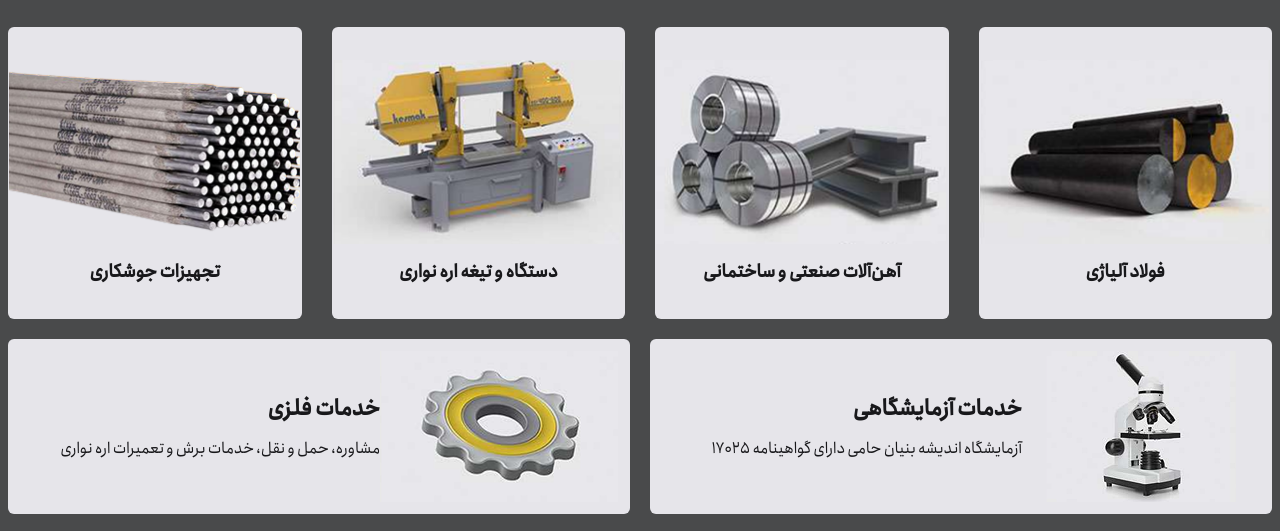
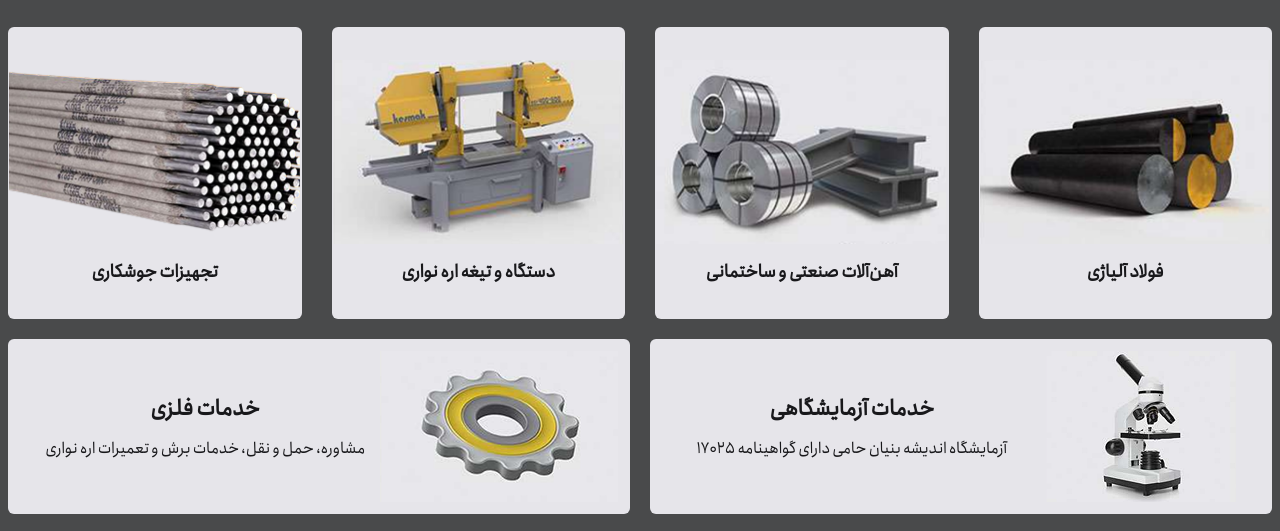
Before and after one commit to Reni-ir/Hamiran-shop, a website built with Vite: page index.html in a window 1280 px wide. Shown: the part 263-794 px from the top of the page. Built offline with nearby package versions, Linux system fonts and the light colour scheme; files whose address does not match are found by name.

Commit message:
beta-1-slider-edit-1

```diff
--- a/index.html
+++ b/index.html
@@ -401,64 +401,58 @@
               <div class="swiper-slide bgcolor3 py-[33px] rounded-[6px]">
                 <img src="./src/img/P1 1.png" alt="" />
 
-                <h3
-                  class="text-center font-[anjomanmedium] font-[700] lg:text-[18px] text-[22px]"
-                >
+                <h3 class="text-center font-[700] lg:text-[18px] text-[22px]">
                   فولاد آلیاژی
                 </h3>
               </div>
               <div class="swiper-slide bgcolor3 py-[33px] rounded-[6px]">
                 <img src="./src/img/P2.png" alt="" />
 
-                <h3
-                  class="text-center font-[anjomanmedium] font-[700] text-[22px] lg:text-[18px]"
-                >
+                <h3 class="text-center font-[700] text-[22px] lg:text-[18px]">
                   آهن‌آلات صنعتی و ساختمانی
                 </h3>
               </div>
               <div class="swiper-slide bgcolor3 py-[33px] rounded-[6px]">
                 <img src="./src/img/P3.png" alt="" />
 
-                <h3
-                  class="text-center font-[anjomanmedium] font-[700] text-[22px] lg:text-[18px]"
-                >
+                <h3 class="text-center font-[700] text-[22px] lg:text-[18px]">
                   دستگاه و تیغه اره نواری
                 </h3>
               </div>
               <div class="swiper-slide bgcolor3 py-[33px] rounded-[6px]">
                 <img src="./src/img/P7-removebg-preview.png" alt="" />
 
-                <h3
-                  class="text-center font-[anjomanmedium] font-[700] lg:text-[18px] text-[22px]"
-                >
+                <h3 class="text-center font-[700] lg:text-[18px] text-[22px]">
                   تجهیزات جوشکاری
                 </h3>
               </div>
             </div>
           </div>
           <div class="services flex gap-[20px]">
-            <div class="flex flex-1 bgcolor3 p-3 rounded-[6px]">
+            <div
+              class="flex flex-1 flex-col gap-[15px] lg:flex-row bgcolor3 p-3 rounded-[6px]"
+            >
               <div class="img-service">
                 <img src="./src/img/P5.png" width="100%" height="100%" alt="" />
               </div>
               <div class="title-service flex flex-col justify-center gap-3">
-                <h3 class="font-[anjomanmedium] font-[700] text-[22px]">
+                <h3 class="font-[700] text-[22px] text-center">
                   خدمات آزمایشگاهی
                 </h3>
-                <p class="text-[16px]">
+                <p class="text-[16px] text-center">
                   آزمایشگاه اندیشه بنیان حامی دارای گواهینامه 17025
                 </p>
               </div>
             </div>
-            <div class="flex flex-1 bgcolor3 p-3 rounded-[6px]">
+            <div
+              class="flex flex-1 flex-col gap-[15px] lg:flex-row bgcolor3 p-3 rounded-[6px]"
+            >
               <div class="img-service">
                 <img src="./src/img/P6.png" width="100%" height="100%" alt="" />
               </div>
               <div class="title-service flex flex-col justify-center gap-3">
-                <h3 class="font-[anjomanmedium] font-[700] text-[22px]">
-                  خدمات فلزی
-                </h3>
-                <p class="text-[16px]">
+                <h3 class="text-center font-[700] text-[22px]">خدمات فلزی</h3>
+                <p class="text-[16px] text-center">
                   مشاوره، حمل و نقل، خدمات برش و تعمیرات اره نواری
                 </p>
               </div>
```
Also changed, not shown: src/css/main.css.
